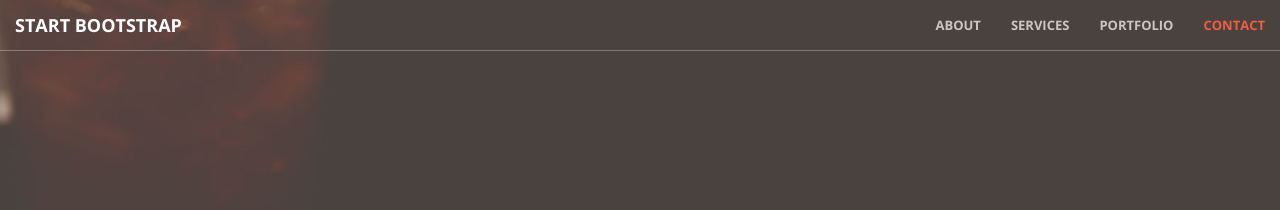
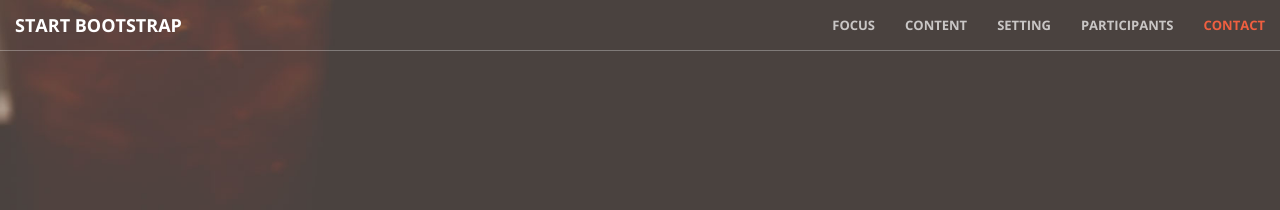
Before and after one commit to mattjohnsonco/joy, a Jekyll site: the page built from index.html, in a window 1280 px wide. Shown: the top 210 px of the page. Built offline with Jekyll 4.4.1, drawn with Linux system fonts in a browser that asks for light colours.

Commit message:
Update nav.html

```diff
--- a/_includes/nav.html
+++ b/_includes/nav.html
@@ -15,13 +15,16 @@
         <div class="collapse navbar-collapse" id="bs-example-navbar-collapse-1">
             <ul class="nav navbar-nav navbar-right">
                 <li>
-                    <a class="page-scroll" href="#about">About</a>
+                    <a class="page-scroll" href="#about">Focus</a>
                 </li>
                 <li>
-                    <a class="page-scroll" href="#services">Services</a>
+                    <a class="page-scroll" href="#services">Content</a>
                 </li>
                 <li>
-                    <a class="page-scroll" href="#portfolio">Portfolio</a>
+                    <a class="page-scroll" href="#Setting">Setting</a>
+                </li>
+                <li>
+                    <a class="page-scroll" href="#portfolio">Participants</a>
                 </li>
                 <li>
                     <a class="page-scroll" href="#contact">Contact</a>
```
